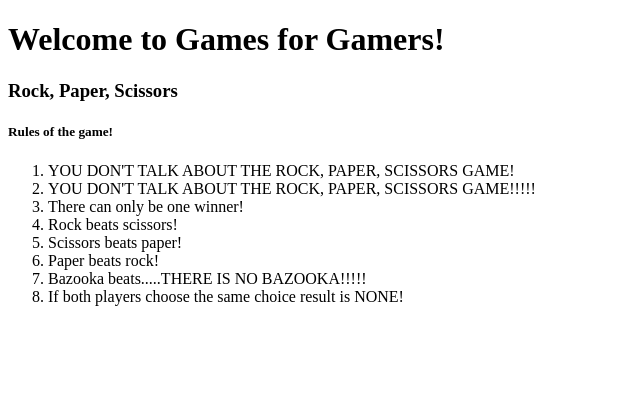
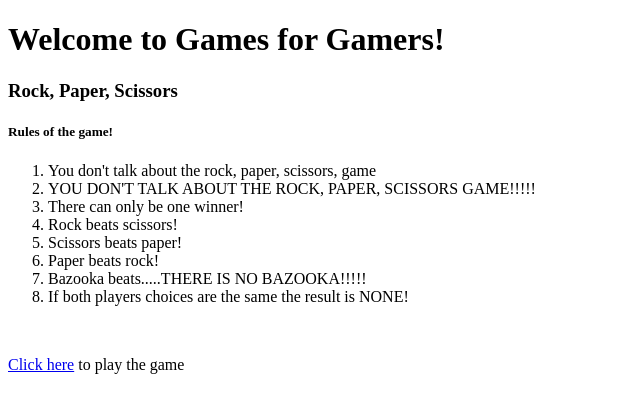
Before and after one commit to spencerT101/Rock-Paper-Scissors_Weekend_Homework_3, a Flask app: page / in a window 1280 px wide. Shown: the top 413 px of the page, without its empty margins (0-640 px from the left). Run offline with Flask 2, Linux system fonts and the light colour scheme.

Commit message:
working on first extension

```diff
--- a/controllers/controller.py
+++ b/controllers/controller.py
@@ -9,16 +9,24 @@ from modules.game import get_winning_choice
 def index():
     return render_template("welcome.html", title = "Home")
 
+@app.route('/game')
+def game():
+    return render_template("index.html", title = "Game")
+
 @app.route('/game', methods= ['POST'])
 def add_choice():
     add_choice1 = request.form["choice1"]
     add_choice2 = request.form["choice2"]
     new_choice = get_winning_choice(add_choice1, add_choice2)
     winner = f"the winner is {new_choice}"
-    return render_template("index.html", title = "Game", victor = winner, choice1 = add_choice1, choice2 = add_choice2)
+    # return redirect('/game', victor = winner, choice1 = add_choice1, choice2 = add_choice2)
+    return render_template("result.html", title = "Game", victor = winner, choice1 = add_choice1, choice2 = add_choice2)
 
+@app.route('/result')
+def result():
+    return render_template("result.html", title = "Result")
 
-@app.route('/game')
-def result(player_1, player_2):
-    winner =  f"The winner is {get_winning_choice(player_1, player_2)}"
-    return render_template("index.html", title = "Game", victor = winner)
+# @app.route('/game')
+# def result(player_1, player_2):
+#     winner =  f"The winner is {get_winning_choice(player_1, player_2)}"
+#     return render_template("index.html", title = "Game", victor = winner)
--- a/templates/Index.html
+++ b/templates/Index.html
@@ -19,12 +19,6 @@
             <input type = "text" name = "choice2" class= "choice">
             <input type = "submit" value = add_choice>
     </form>
-    <h4>player 1 chose : {{choice1}}</h4>
-    <h4>player 2 chose : {{choice2}}</h4>
-    </div>
-    <div>
-       <h1><b>{{victor}}</b></h1>
-    </div>
     </section>
 </body>
 {% endblock %}
--- a/templates/welcome.html
+++ b/templates/welcome.html
@@ -7,16 +7,17 @@
     <h3> Rock, Paper, Scissors</h3>
     <h5>Rules of the game!</h4>
         <ol>
-            <li>YOU DON'T TALK ABOUT THE ROCK, PAPER, SCISSORS GAME!</li>
+            <li>You don't talk about the rock, paper, scissors, game</li>
             <li>YOU DON'T TALK ABOUT THE ROCK, PAPER, SCISSORS GAME!!!!!</li>
             <li>There can only be one winner!</li>
             <li>Rock beats scissors!</li>
             <li>Scissors beats paper!</li>
             <li>Paper beats rock!</li>
             <li>Bazooka beats.....THERE IS NO BAZOOKA!!!!!</li>
-            <li>If both players choose the same choice result is NONE!</li>
-
-        </ol>
+            <li>If both players choices are the same the result is NONE!</li>
+         </ol>
+         <br>
+         <p><a href="http://127.0.0.1:5000/game">Click here</a> to play the game</p>
     </h5>
 </body>
 {% endblock %}
```
Also changed, not shown: templates/result.html (added, +15 -0 lines).
